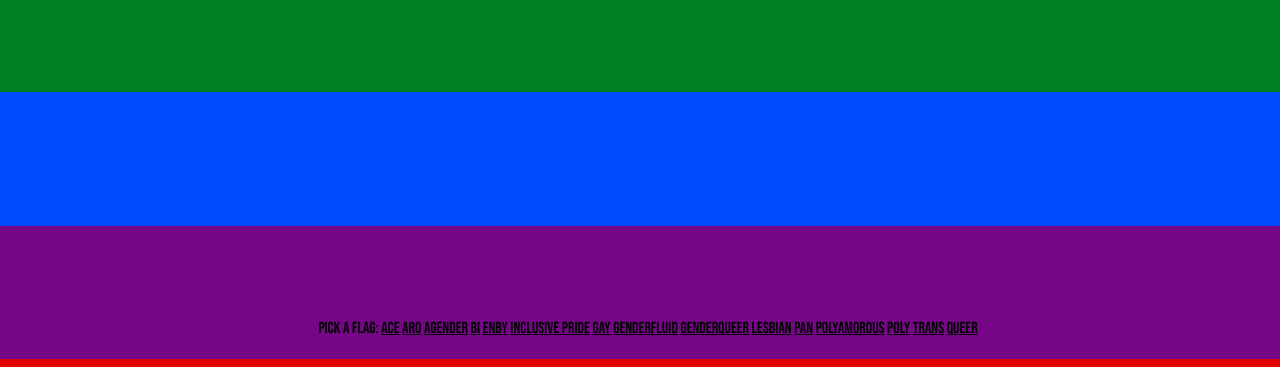
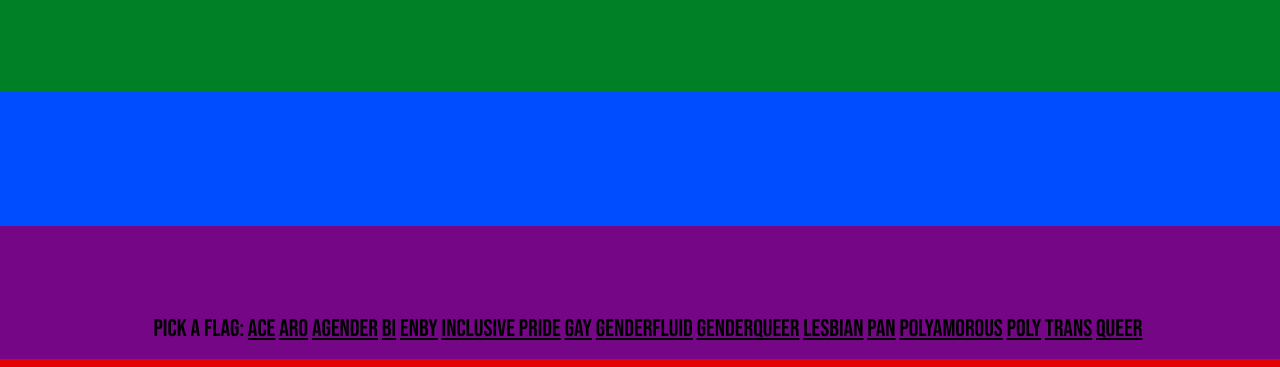
Before and after one commit to Squalm/straightnt, a plain HTML site: page index.html in a window 1280 px wide. Shown: the part 441-808 px from the top of the page. Drawn offline with Linux system fonts and the light colour scheme.

Commit message:
make text bigger

```diff
--- a/script.js
+++ b/script.js
@@ -3,7 +3,7 @@ window.addEventListener("load", function(event)
 
     const labels = ["ace", "aro", "agender", "bi", "enby", "inclusive pride", "gay", "genderfluid", "genderqueer", "lesbian", "pan", "polyamorous", "poly", "trans", "queer"];
     const greeting = ["Congratulations! You're ", "Good news! You're ", "Amazing! You're ", "We're overjoyed you're ", "What's this? You're ", "Hallelujah! You're ", "You're perfect; you're "]
-    const message = ["And that's super valid. You are loved.", "And that's epic.", "We're so glad you know.", "And it's alright even if that changes.", "You're still a great person."]
+    const message = ["And that's super valid. You are loved.", "And that's epic.", "We're so glad you know.", "And it's alright even if that changes.", "You're still a great person.", "Isn't that awesome?", "People care about you. Stay safe."]
 
     for (let i = 0; i < labels.length ; i++) {
         document.getElementById("bottom").innerHTML += ' <a href="?f=' + labels[i] + '">' + labels[i] + '</a>';
--- a/style.css
+++ b/style.css
@@ -61,7 +61,7 @@ body {
 
 #bottom {
   position: fixed;
-  top: 95vh;
+  bottom: 2vh;
   width: 100%;
   text-align: center;
 }
@@ -72,7 +72,7 @@ h1 {
 }
 
 p {
-  font-size: 2vmin;
+  font-size: 3vmin;
   margin: 0;
 }
 
```
